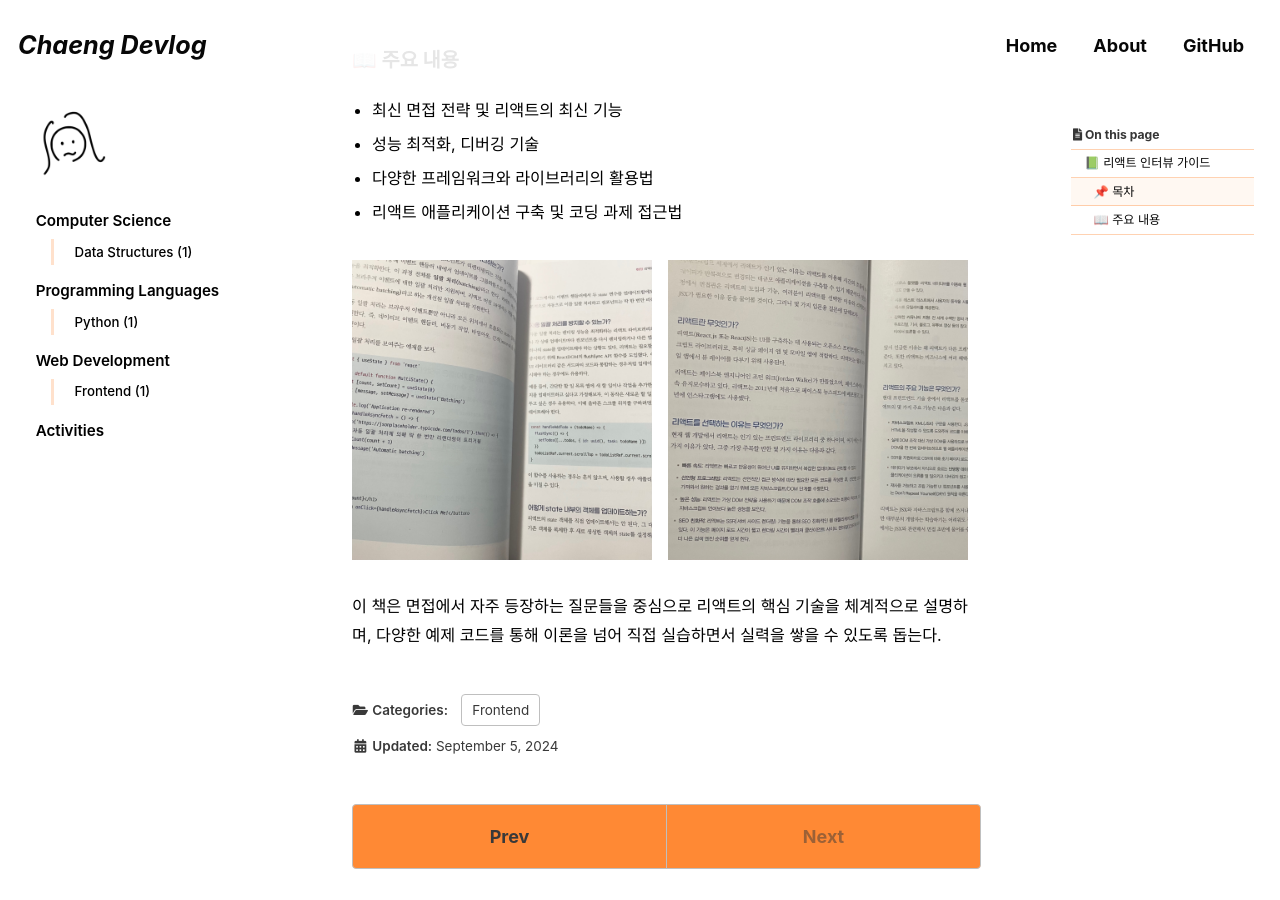
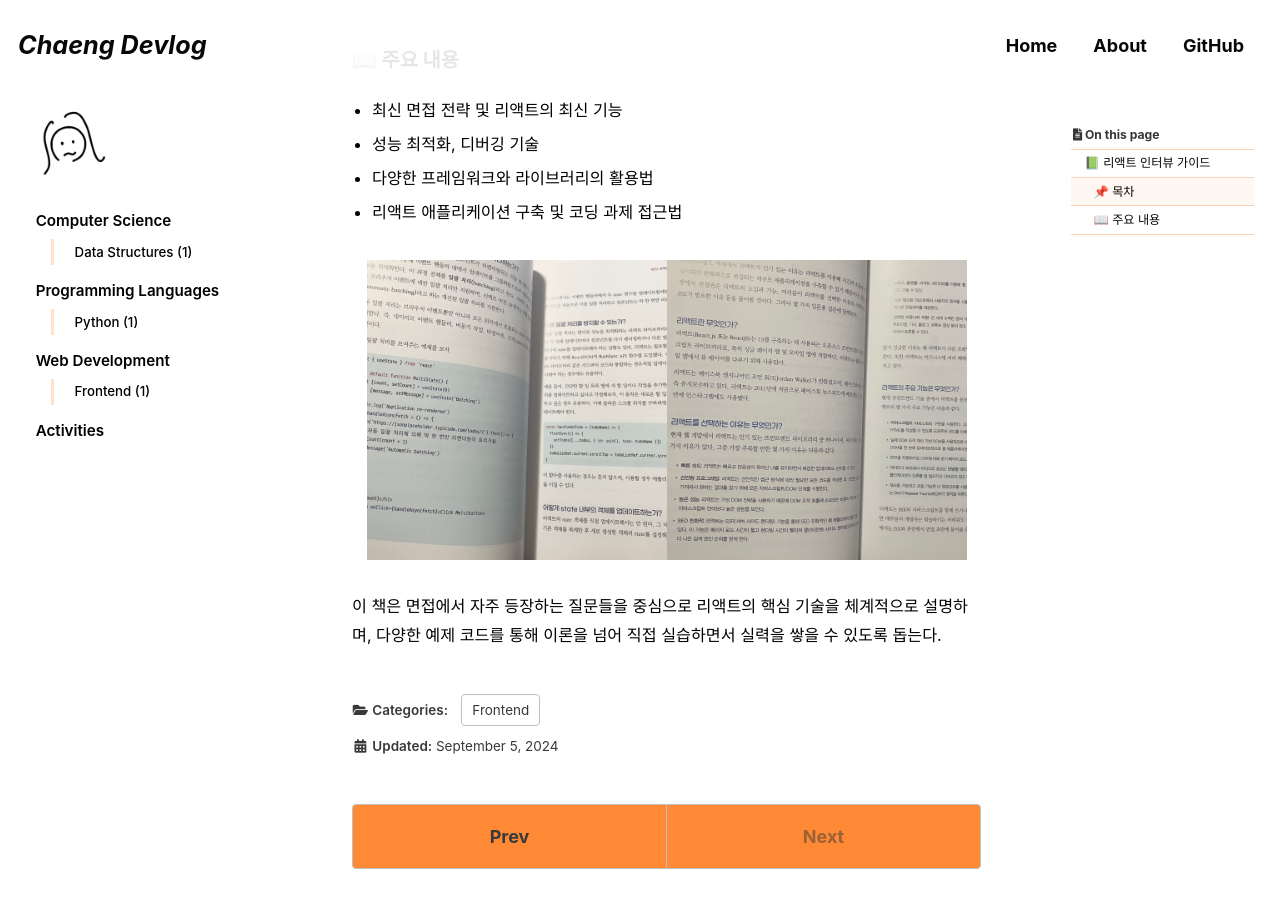
Before and after one commit to cchaeyoung/cchaeyoung.github.io, a Jekyll site: the page built from _posts/2024-09-06-react-interview-guide.md, in a window 1280 px wide and 900 px high, scrolled down 1541 px. Built offline with Jekyll 4.4.1, drawn with Linux system fonts in a browser that asks for light colours; cached includes are drawn as plain includes; some web fonts are replaced; comment, search, counter and statistics services are not loaded.

Commit message:
style: center images

```diff
--- a/_posts/2024-09-06-react-interview-guide.md
+++ b/_posts/2024-09-06-react-interview-guide.md
@@ -55,7 +55,7 @@
 - 다양한 프레임워크와 라이브러리의 활용법
 - 리액트 애플리케이션 구축 및 코딩 과제 접근법
 
-<div style="display: flex; overflow-x: auto; white-space: nowrap; text-align: center;">
+<div style="display: flex; overflow-x: auto; white-space: nowrap; justify-content: center;">
   <img src="/assets/images/posts_img/frontend/example-code.jpg" alt="Example Code" style="width:300px; height:300px; display: inline-block;">
   <img src="/assets/images/posts_img/frontend/tech-explanation.jpg" alt="Tech Explanation" style="width:300px; height:300px; display: inline-block;">
 </div>
```
